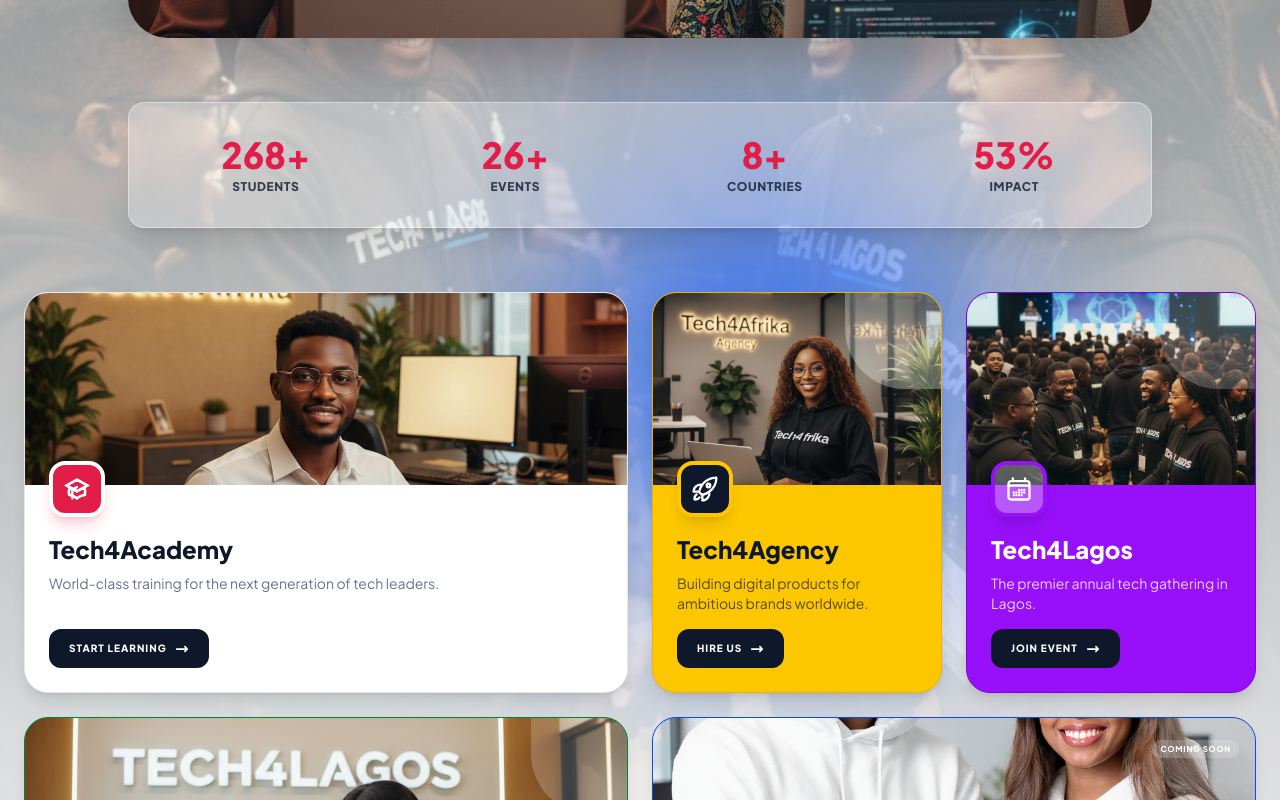
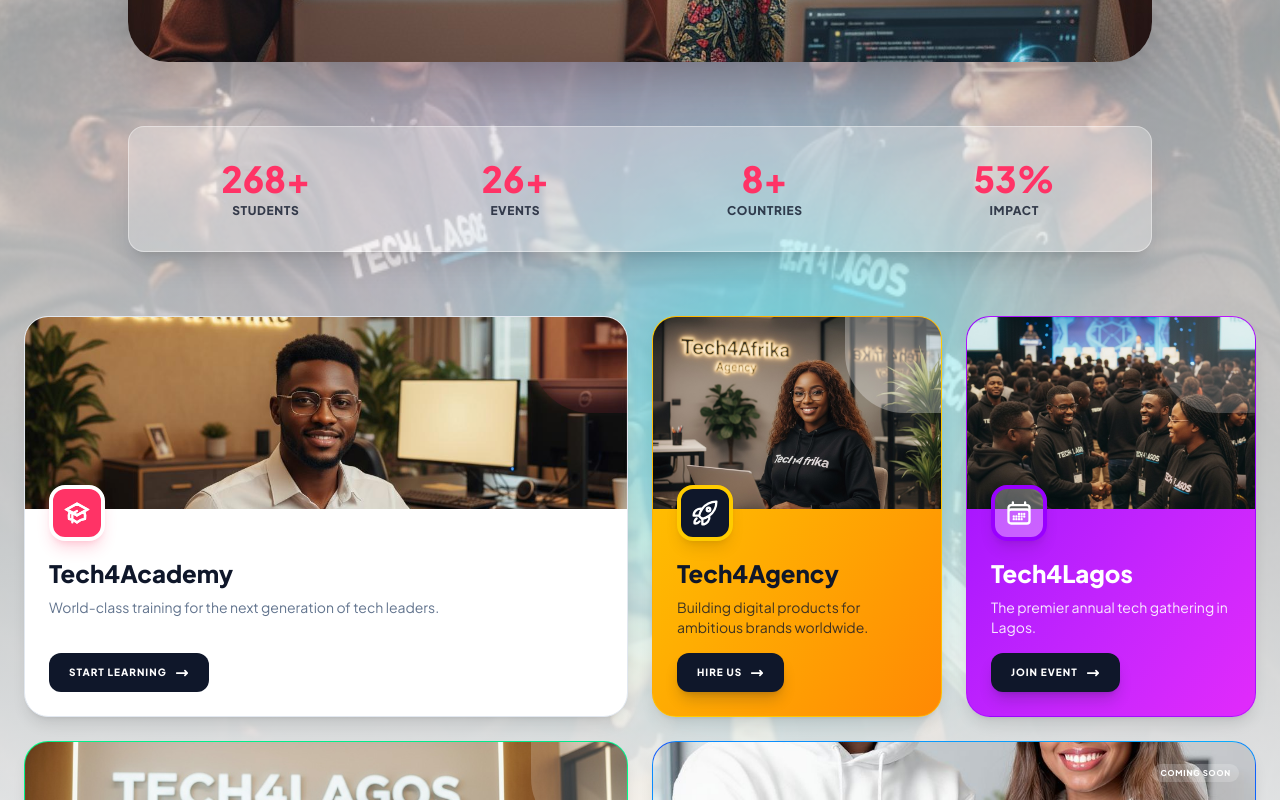
Before and after one commit to Inflimity/tech4africa, a Next.js app: page / in a window 1280 px wide. Shown: the part 1060-1860 px from the top of the page. Built offline with nearby package versions, Linux system fonts and the light colour scheme.

Commit message:
working on ehancement

```diff
--- a/app/globals.css
+++ b/app/globals.css
@@ -2,13 +2,16 @@
 
 /* Custom Theme Configuration */
 @theme inline {
-  /* Colors - Africa Theme */
-  --color-africa-red: #E11D48;
+  /* Colors - Africa Theme - Updated for more vibrancy */
+  --color-africa-red: #ff3366;
   --color-africa-midnight: #0F172A;
-  --color-africa-soft: #F8FAFC;
+  --color-africa-soft: #fcfdfe;
   --color-africa-border: #E2E8F0;
-  --color-africa-yellow: #fbbf24;
-  --color-africa-green: #16a34a;
+  --color-africa-yellow: #ffcc00;
+  --color-africa-green: #00ff88;
+  --color-africa-orange: #ff7700;
+  --color-africa-cyan: #00ffff;
+  --color-africa-purple: #9900ff;
 
   /* Font */
   --font-sans: 'Plus Jakarta Sans', sans-serif;
@@ -413,20 +416,20 @@
 
 @keyframes float-particle {
   0% {
-    transform: translateY(-100vh) rotate(0deg);
+    transform: translateY(-100vh) rotate(0deg) scale(0.5);
     opacity: 0;
   }
 
-  10% {
-    opacity: 0.6;
+  20% {
+    opacity: 0.8;
   }
 
-  90% {
-    opacity: 0.6;
+  80% {
+    opacity: 0.8;
   }
 
   100% {
-    transform: translateY(100vh) rotate(720deg);
+    transform: translateY(100vh) rotate(720deg) scale(1.5);
     opacity: 0;
   }
 }
@@ -455,11 +458,11 @@
   object-fit: cover;
 }
 
-/* Animated Gradient Background */
+/* Animated Gradient Background - Updated for more sweetness */
 .animated-gradient-bg {
-  background: linear-gradient(-45deg, #E11D48, #f97316, #3b82f6, #8b5cf6, #E11D48);
+  background: linear-gradient(-45deg, #ff3366, #ff7700, #00ffff, #9900ff, #ff3366);
   background-size: 400% 400%;
-  animation: gradient-flow 15s ease infinite;
+  animation: gradient-flow 10s ease infinite;
 }
 
 @keyframes gradient-flow {
@@ -680,8 +683,34 @@
 }
 
 .input-field:focus {
-  box-shadow: 0 0 0 4px rgba(225, 29, 72, 0.1);
-  border-color: #E11D48;
+  box-shadow: 0 0 0 4px rgba(255, 51, 102, 0.1);
+  border-color: #ff3366;
+}
+
+/* Glass Glow Utility */
+.glass-glow {
+  background: rgba(255, 255, 255, 0.1);
+  backdrop-filter: blur(20px);
+  border: 1px solid rgba(255, 255, 255, 0.2);
+  box-shadow: 0 8px 32px 0 rgba(31, 38, 135, 0.37);
+  transition: all 0.3s ease;
+}
+
+.glass-glow:hover {
+  border: 1px solid rgba(255, 255, 255, 0.4);
+  box-shadow: 0 8px 32px 0 rgba(31, 38, 135, 0.5);
+  transform: translateY(-2px);
+}
+
+.sweet-shadow {
+  box-shadow: 0 20px 40px -15px rgba(255, 51, 102, 0.3);
+}
+
+.vibrant-gradient-text {
+  background: linear-gradient(135deg, #ff3366 0%, #ff7700 50%, #00ffff 100%);
+  -webkit-background-clip: text;
+  background-clip: text;
+  -webkit-text-fill-color: transparent;
 }
 
 /* Masonry Grid for Gallery */
--- a/app/page.tsx
+++ b/app/page.tsx
@@ -68,10 +68,11 @@
           <div className="absolute inset-0 bg-gradient-to-b from-africa-soft/90 via-africa-soft/60 to-africa-soft" />
         </div>
 
-        {/* Background Elements */}
-        <div className="absolute top-0 left-0 w-full h-full opacity-10 pointer-events-none z-0">
-          <div className="absolute top-1/4 left-1/4 w-96 h-96 bg-africa-red rounded-full blur-[128px]" />
-          <div className="absolute bottom-1/4 right-1/4 w-96 h-96 bg-blue-600 rounded-full blur-[128px]" />
+        {/* Background Elements - Updated for vibrancy */}
+        <div className="absolute top-0 left-0 w-full h-full opacity-20 pointer-events-none z-0">
+          <div className="absolute top-1/4 left-1/4 w-96 h-96 bg-africa-red rounded-full blur-[128px] animate-pulse" />
+          <div className="absolute bottom-1/4 right-1/4 w-96 h-96 bg-africa-cyan rounded-full blur-[128px] animate-pulse [animation-delay:1s]" />
+          <div className="absolute top-1/2 left-1/2 -translate-x-1/2 -translate-y-1/2 w-[600px] h-[600px] bg-africa-purple/10 rounded-full blur-[160px]" />
         </div>
 
 
@@ -83,19 +84,23 @@
 
           <h1 className="hero-title text-5xl md:text-8xl font-extrabold tracking-tighter mb-8 leading-tight">
             From Africa, <br />
-            <span className="text-transparent bg-clip-text bg-gradient-to-r from-africa-red to-orange-500">To The Future.</span>
+            <span className="text-transparent bg-clip-text bg-gradient-to-r from-africa-red via-africa-orange to-africa-yellow hero-title-gradient">To The Future.</span>
           </h1>
+          Broadway
 
           <div className="hero-actions flex flex-wrap justify-center gap-4 mb-12" data-reveal="scale-up" data-stagger="3">
             <Link
               href="/login"
-              className="px-8 py-4 rounded-xl font-bold text-sm uppercase tracking-widest border border-africa-midnight/10 bg-white/50 backdrop-blur-md hover:bg-white transition-all active:scale-95 shadow-lg shadow-black/5 animate-bounce-subtle"
+              className="px-8 py-4 rounded-xl font-bold text-sm uppercase tracking-widest border border-africa-red/20 bg-white/10 backdrop-blur-xl hover:bg-white/20 transition-all active:scale-95 shadow-lg shadow-black/5 animate-bounce-subtle flex items-center gap-2 group"
             >
-              Login
+              <span>Login</span>
+              <svg className="w-4 h-4 group-hover:translate-x-1 transition-transform" fill="none" viewBox="0 0 24 24" stroke="currentColor">
+                <path strokeLinecap="round" strokeLinejoin="round" strokeWidth={2} d="M11 16l-4-4m0 0l4-4m-4 4h14" />
+              </svg>
             </Link>
             <Link
               href="/signup"
-              className="px-8 py-4 rounded-xl font-bold text-sm uppercase tracking-widest bg-africa-red text-white hover:bg-red-700 transition-all active:scale-95 shadow-xl shadow-africa-red/25 animate-bounce-subtle [animation-delay:0.2s]"
+              className="px-8 py-4 rounded-xl font-bold text-sm uppercase tracking-widest bg-gradient-to-r from-africa-red to-africa-orange text-white hover:scale-105 transition-all active:scale-95 shadow-xl shadow-africa-red/30 animate-bounce-subtle [animation-delay:0.2s] pulse-btn"
             >
               Sign Up
             </Link>
--- a/components/ui/PillarCard.tsx
+++ b/components/ui/PillarCard.tsx
@@ -19,51 +19,51 @@
 
 const variantStyles = {
     default: {
-        card: "bg-white border-africa-border hover:border-africa-red",
+        card: "bg-white border-africa-border hover:border-africa-red hover:shadow-africa-red/20",
         iconBg: "bg-africa-red text-white shadow-africa-red/20 border-white",
         title: "group-hover:text-africa-red",
         description: "text-slate-500",
-        cta: "bg-africa-midnight text-white hover:bg-africa-red",
+        cta: "bg-africa-midnight text-white hover:bg-africa-red hover:shadow-lg shadow-africa-red/20",
         headerDecor: "bg-africa-red/10",
     },
     dark: {
-        card: "bg-africa-midnight text-white border-slate-800 hover:border-africa-red",
+        card: "bg-africa-midnight text-white border-slate-800 hover:border-africa-red hover:shadow-africa-red/10",
         iconBg: "bg-white/20 text-white backdrop-blur-sm border-africa-midnight",
         title: "group-hover:text-africa-red",
         description: "text-slate-400",
-        cta: "bg-white/10 text-white hover:bg-white/20 backdrop-blur-sm",
+        cta: "bg-white/10 text-white hover:bg-africa-red backdrop-blur-sm shadow-lg shadow-africa-red/20",
         headerDecor: "bg-white/10",
     },
     yellow: {
-        card: "bg-yellow-400 border-yellow-500 hover:shadow-yellow-400/20",
-        iconBg: "bg-africa-midnight text-white border-yellow-400",
+        card: "bg-gradient-to-br from-africa-yellow to-orange-400 border-africa-yellow/50 hover:shadow-africa-yellow/40",
+        iconBg: "bg-africa-midnight text-white border-africa-yellow",
         title: "text-africa-midnight",
-        description: "text-africa-midnight/70",
-        cta: "bg-africa-midnight text-white hover:bg-black",
+        description: "text-africa-midnight/80",
+        cta: "bg-africa-midnight text-white hover:bg-black shadow-lg shadow-africa-midnight/20",
         headerDecor: "bg-white/30",
     },
     green: {
-        card: "bg-green-600 border-green-700 hover:shadow-green-600/20",
-        iconBg: "bg-white/30 text-white border-green-600",
+        card: "bg-gradient-to-br from-africa-green to-emerald-400 border-africa-green/50 hover:shadow-africa-green/40",
+        iconBg: "bg-white/30 text-white border-africa-green",
         title: "text-white",
-        description: "text-white/80",
-        cta: "bg-africa-midnight text-white hover:bg-black",
+        description: "text-white/90",
+        cta: "bg-africa-midnight text-white hover:bg-black shadow-lg shadow-africa-midnight/20",
         headerDecor: "bg-white/20",
     },
     blue: {
-        card: "bg-blue-600 border-blue-700 hover:shadow-blue-600/20",
+        card: "bg-gradient-to-br from-blue-600 to-africa-cyan border-blue-600/50 hover:shadow-africa-cyan/40",
         iconBg: "bg-white/30 text-white border-blue-600",
         title: "text-white",
-        description: "text-white/80",
-        cta: "bg-africa-midnight text-white hover:bg-black",
+        description: "text-white/90",
+        cta: "bg-africa-midnight text-white hover:bg-black shadow-lg shadow-africa-midnight/20",
         headerDecor: "bg-white/20",
     },
     purple: {
-        card: "bg-purple-600 border-purple-700 hover:shadow-purple-600/20",
-        iconBg: "bg-white/30 text-white border-purple-600",
+        card: "bg-gradient-to-br from-africa-purple to-fuchsia-500 border-africa-purple/50 hover:shadow-africa-purple/40",
+        iconBg: "bg-white/30 text-white border-africa-purple",
         title: "text-white",
-        description: "text-white/80",
-        cta: "bg-africa-midnight text-white hover:bg-black",
+        description: "text-white/90",
+        cta: "bg-africa-midnight text-white hover:bg-black shadow-lg shadow-africa-midnight/20",
         headerDecor: "bg-white/20",
     },
 };
```
